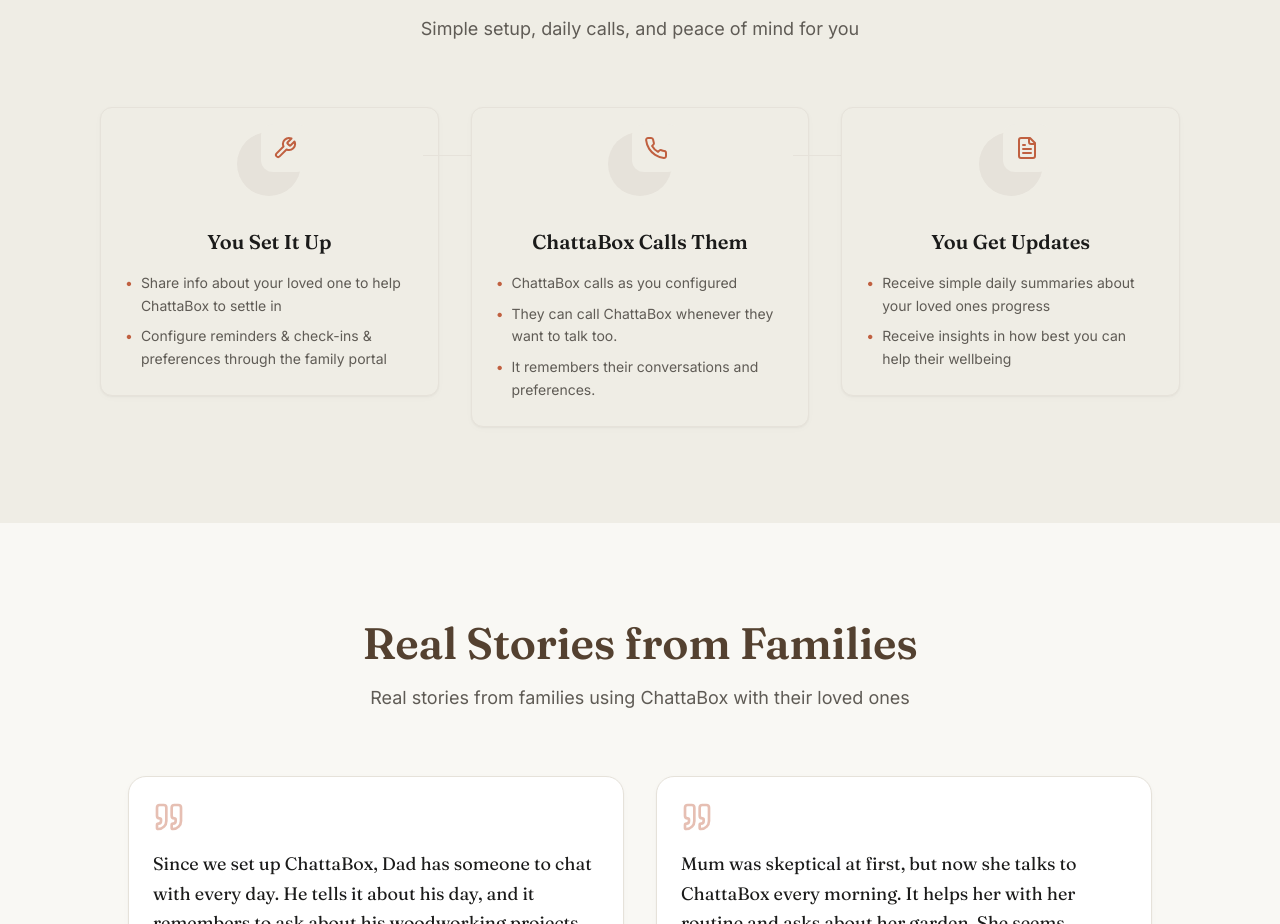
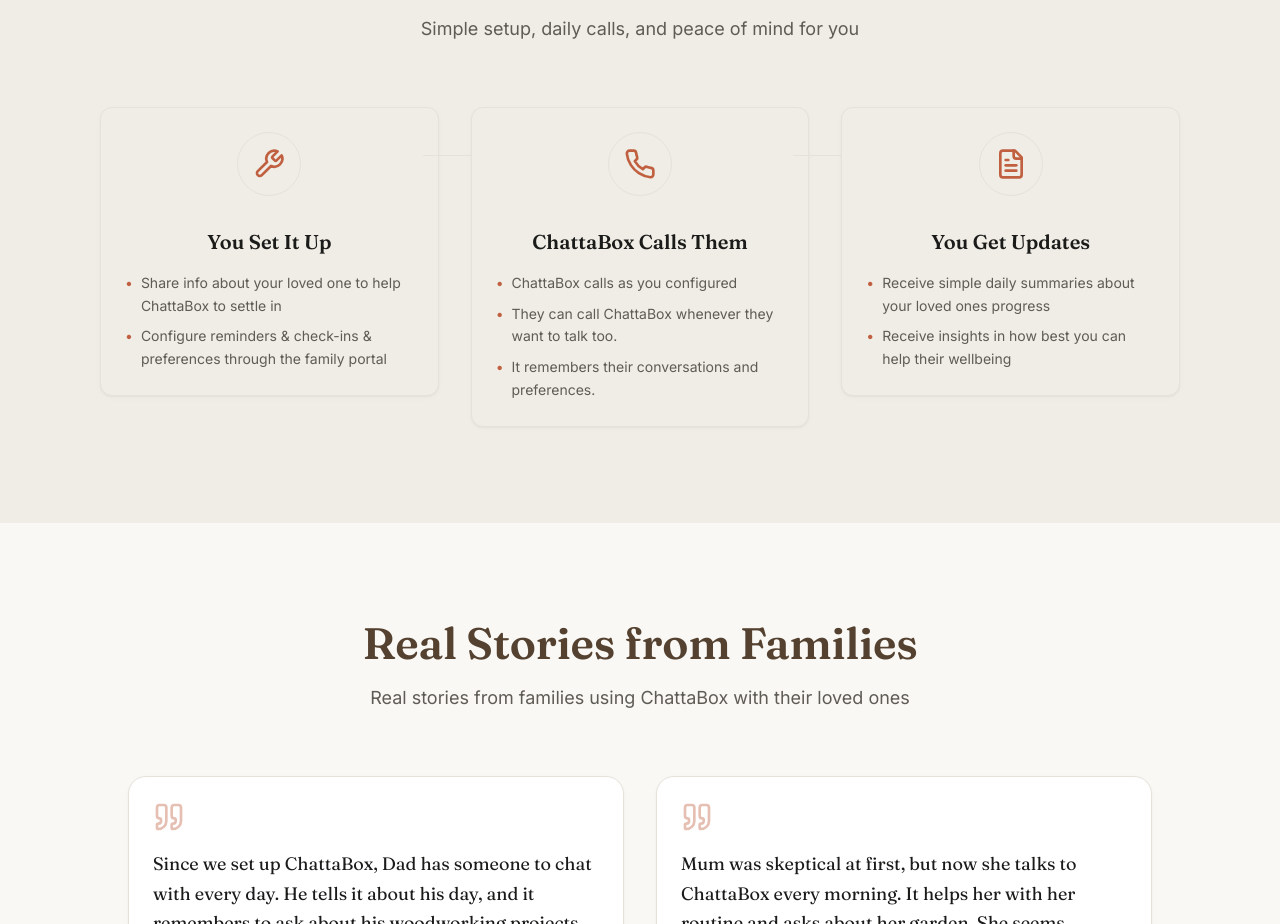
Before and after one commit to hawkpersonal/ChattaBox-Public-Website, a React (Vite) app: page / in a window 1280 px wide. Shown: the part 2800-3724 px from the top of the page. Built offline with nearby package versions, Linux system fonts and the light colour scheme.

Commit message:
Center icons in main circles, remove overlay and number

```diff
--- a/src/components/sections/HowItWorks.tsx
+++ b/src/components/sections/HowItWorks.tsx
@@ -45,15 +45,8 @@
                 <div className="bg-[#EFEDE5] rounded-[12px] p-6 border border-[#E6E2DA] shadow-elegant">
                   <div className="flex flex-col items-center text-center space-y-4">
                     <div className="relative">
-                      <div className="h-16 w-16 rounded-full bg-[#E6E2DA] flex items-center justify-center mb-4">
-                        <span className="text-2xl font-serif text-[#E6E2DA] font-bold">
-                          {step.number}
-                        </span>
-                      </div>
-                      <div className="absolute -top-2 -right-2 h-12 w-12 rounded-[12px] bg-[#EFEDE5] flex items-center justify-center p-0">
-                        <div className="flex items-center justify-center w-full h-full">
-                          <Icon className="h-6 w-6 text-[#C06040]" strokeWidth={2} />
-                        </div>
+                      <div className="h-16 w-16 rounded-full bg-[#EFEDE5] border border-[#E6E2DA] flex items-center justify-center mb-4">
+                        <Icon className="h-8 w-8 text-[#C06040]" strokeWidth={2} />
                       </div>
                     </div>
                     <h3 className="text-xl font-serif font-semibold text-[#1B1B1A]">
```
